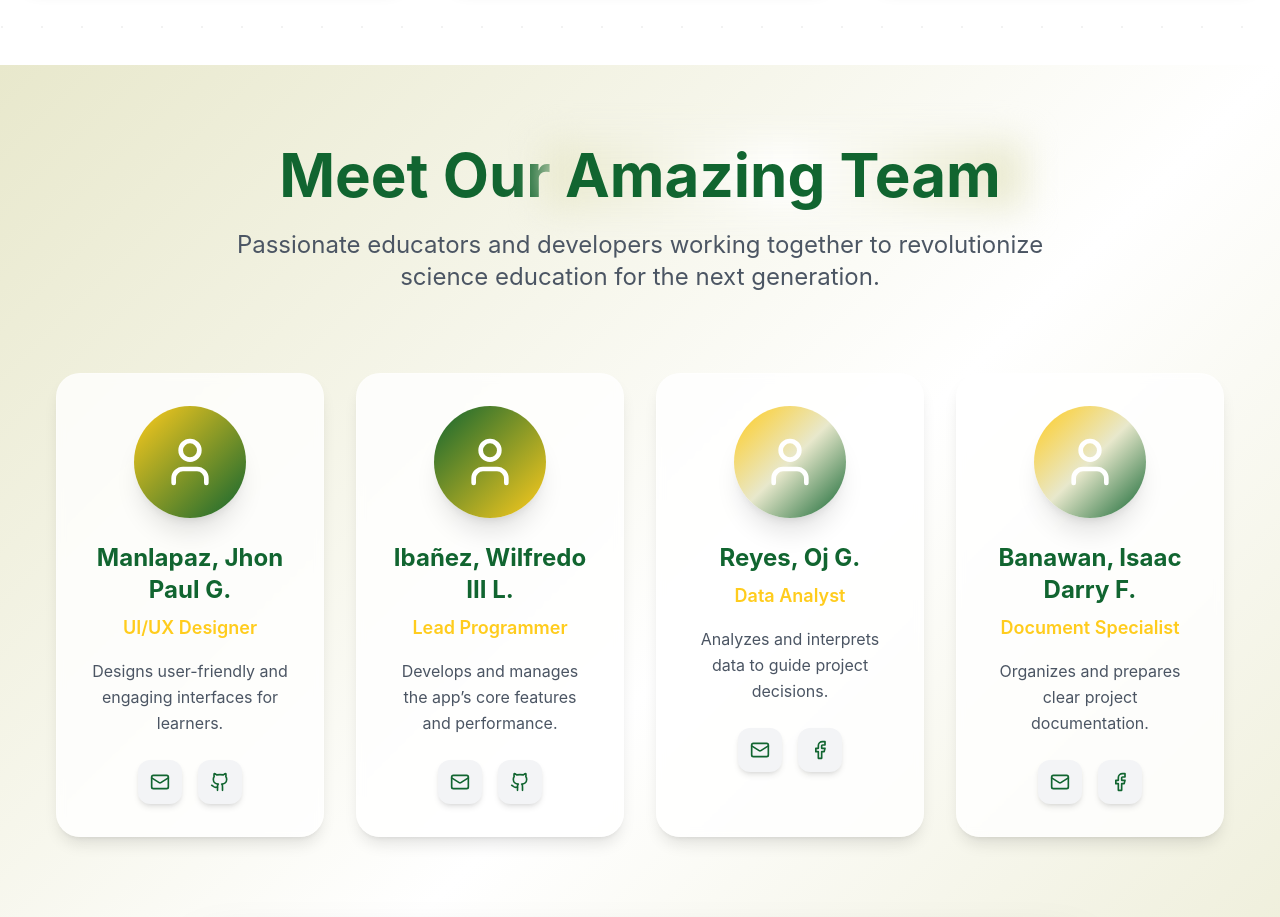
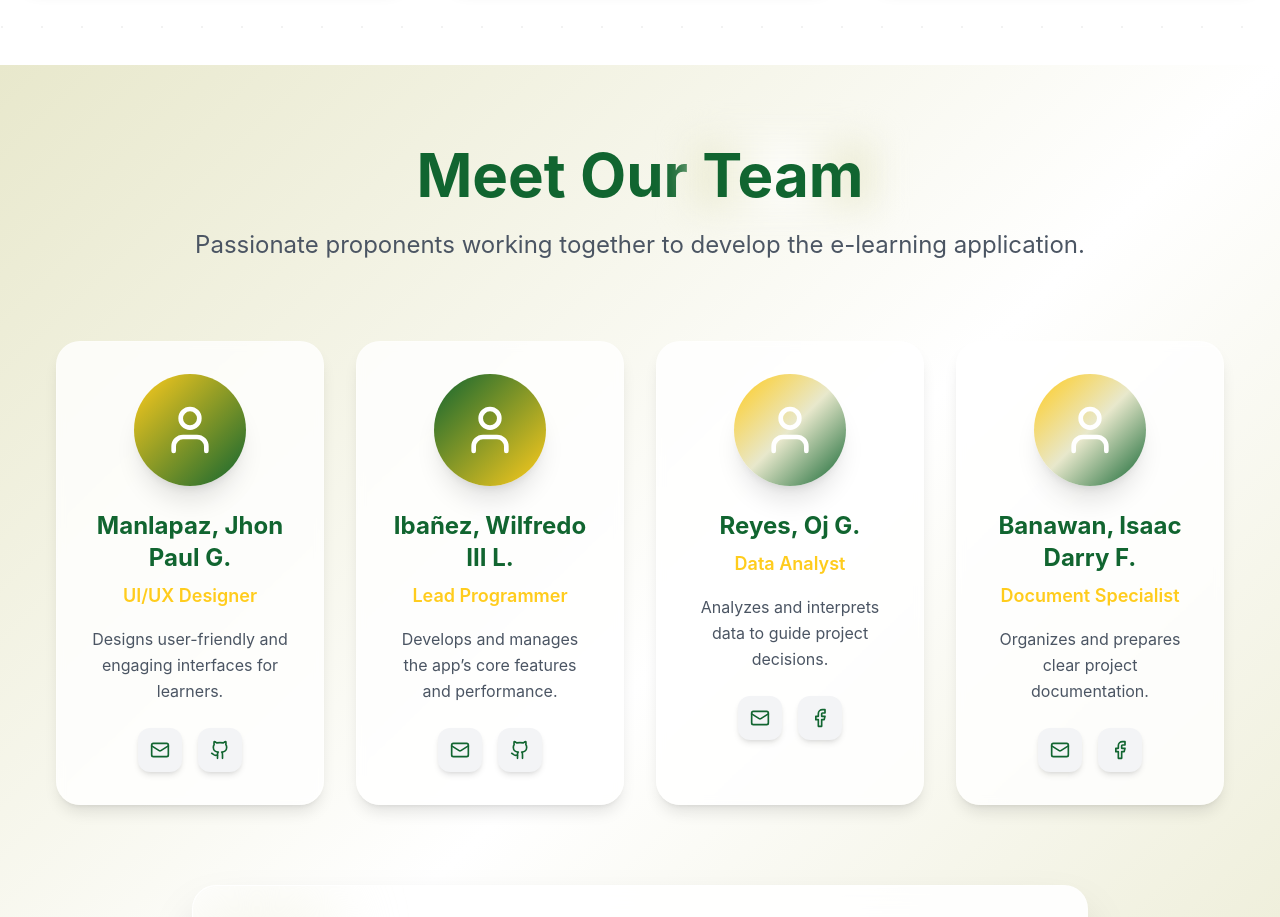
Before and after one commit to pips1804/ThinkSci, a Vue app: page / in a window 1280 px wide. Shown: the part 2000-2917 px from the top of the page. Built offline with nearby package versions, Linux system fonts and the light colour scheme.

Commit message:
Change some content

```diff
--- a/src/components/DevelopersSection.vue
+++ b/src/components/DevelopersSection.vue
@@ -10,8 +10,8 @@
         >
           Meet Our
           <span class="relative inline-block">
-            <span class="relative z-10 text-[#116530] dark:text-white"
-              >Amazing Team</span
+            <span class="relative z-10 text-[#116530] dark:text-white">
+              Team</span
             >
             <span
               class="absolute inset-0 bg-gradient-to-r from-yellow-400/30 to-green-400/30 rounded-lg blur-lg transform scale-110"
@@ -21,8 +21,8 @@
         <p
           class="text-xl lg:text-2xl text-gray-600 dark:text-gray-300 max-w-4xl mx-auto leading-relaxed"
         >
-          Passionate educators and developers working together to revolutionize
-          science education for the next generation.
+          Passionate proponents working together to develop the e-learning
+          application.
         </p>
       </div>
 
```
